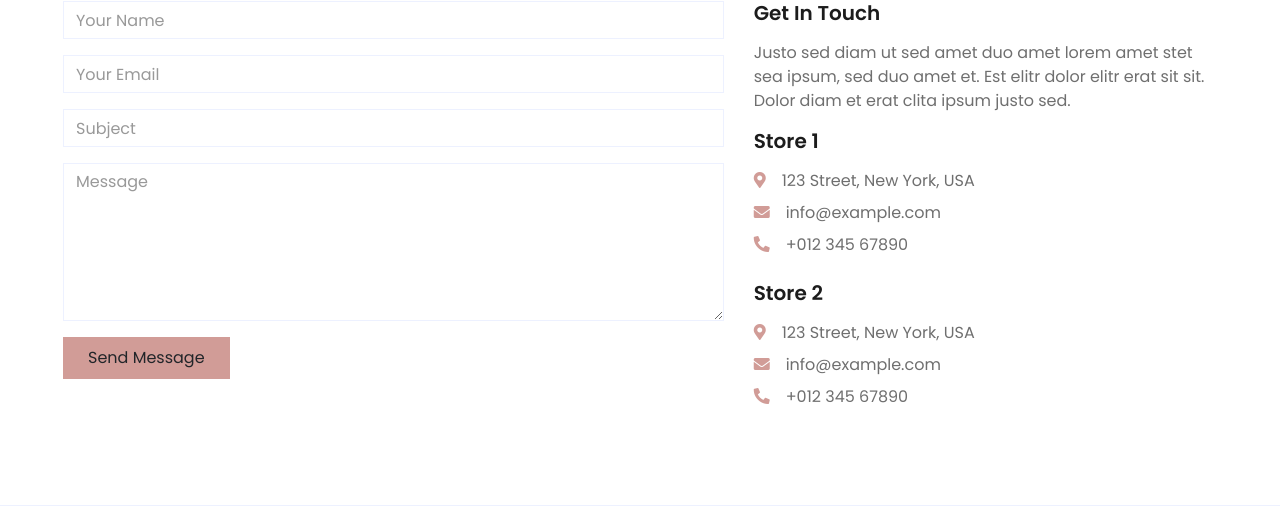
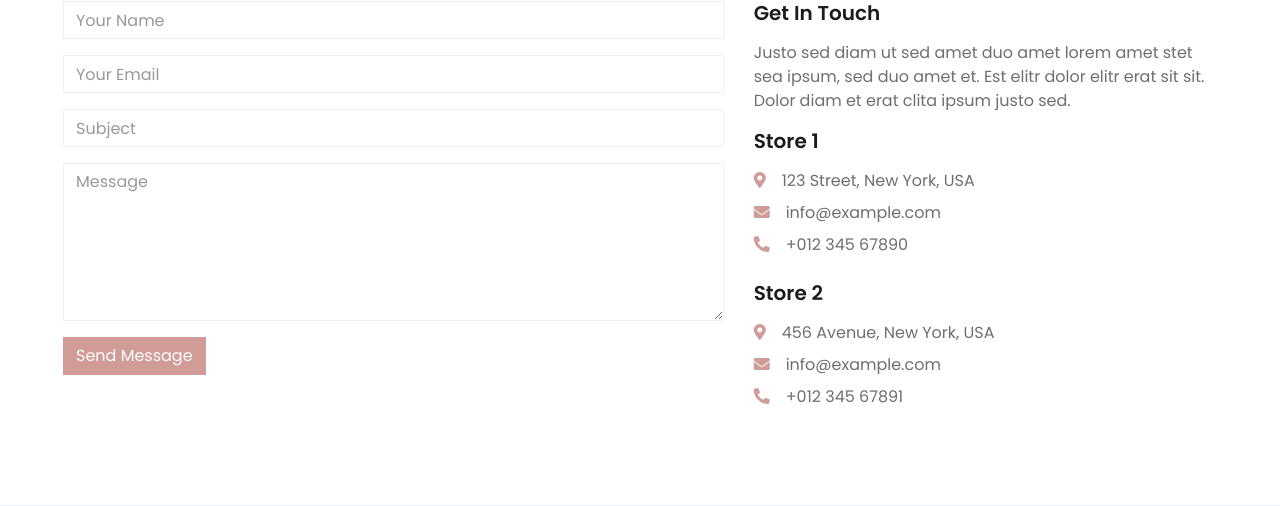
Before and after one commit to AliyevAshir/ecommerce, a Flask app: page /contact/ in a window 1280 px wide. Shown: the part 698-1204 px from the top of the page. Run offline with Flask 3, Linux system fonts and the light colour scheme; data that the repository does not hold is empty; parts of the project's set-up code (start-up, migrations or seed data) failed here and were passed over; some libraries are stand-ins or nearby versions.

Commit message:
Ecommerce

```diff
--- a/routes.py
+++ b/routes.py
@@ -320,11 +320,10 @@ def verify_otp(email):
 
 
 @app.context_processor
-def inject_categories():
+def inject_global_variables():
+
     categories = Category.query.all()
-    return dict(categories=categories)
-@app.context_processor
-def inject_cart_and_favorites_count():
+
     user_id = session.get('user_id')
     if user_id:
         favorites_count = Favorite.query.filter_by(user_id=user_id).count()
@@ -333,7 +332,6 @@ def inject_cart_and_favorites_count():
         favorites_count = 0
         cart_count = 0
 
-    return dict(favorites_count=favorites_count, cart_count=cart_count)
-
+    return dict(categories=categories, favorites_count=favorites_count, cart_count=cart_count)
 if __name__ == '__main__':
     app.run(debug=True)
--- a/templates/contact.html
+++ b/templates/contact.html
@@ -2,6 +2,7 @@
 
 {% block content %}
 <link rel="stylesheet" href="{{ url_for('static', filename='css/style.css') }}">
+<script src="https://code.jquery.com/jquery-3.6.0.min.js"></script>
 
 <!-- Page Header Start -->
 <div class="container-fluid bg-secondary mb-5">
@@ -16,6 +17,11 @@
 </div>
 <!-- Page Header End -->
 
+<!-- Flash Messages -->
+<div class="container">
+    <div id="flash-messages"></div>
+</div>
+
 <!-- Contact Start -->
 <div class="container-fluid pt-5">
     <div class="text-center mb-4">
@@ -24,8 +30,7 @@
     <div class="row px-xl-5">
         <div class="col-lg-7 mb-5">
             <div class="contact-form">
-                    <div id="success"></div>
-                    <form method="POST" action="{{ url_for('contact') }}">
+                <form id="contactForm">
                     <div class="control-group">
                         <input type="text" name="name" class="form-control" id="name" placeholder="Your Name"
                             required="required" data-validation-required-message="Please enter your name" />
@@ -48,8 +53,7 @@
                         <p class="help-block text-danger"></p>
                     </div>
                     <div>
-                            <button class="btn btn-primary py-2 px-4" type="submit" id="sendMessageButton">Send
-                                Message</button>
+                        <button class="btn" style="background-color: #D19C97; color: white; py-2 px-4" type="submit" id="sendMessageButton">Send Message</button>
                     </div>
                 </form>
             </div>
@@ -65,13 +69,45 @@
             </div>
             <div class="d-flex flex-column">
                 <h5 class="font-weight-semi-bold mb-3">Store 2</h5>
-                    <p class="mb-2"><i class="fa fa-map-marker-alt text-primary mr-3"></i>123 Street, New York, USA</p>
+                <p class="mb-2"><i class="fa fa-map-marker-alt text-primary mr-3"></i>456 Avenue, New York, USA</p>
                 <p class="mb-2"><i class="fa fa-envelope text-primary mr-3"></i>info@example.com</p>
-                    <p class="mb-0"><i class="fa fa-phone-alt text-primary mr-3"></i>+012 345 67890</p>
+                <p class="mb-0"><i class="fa fa-phone-alt text-primary mr-3"></i>+012 345 67891</p>
             </div>
         </div>
     </div>
 </div>
 <!-- Contact End -->
 
+<script>
+    $(document).ready(function() {
+        $('#contactForm').on('submit', function(e) {
+            e.preventDefault(); // Prevent the default form submission
+
+            // Collect form data
+            const formData = {
+                name: $('#name').val(),
+                email: $('#email').val(),
+                subject: $('#subject').val(),
+                message: $('#message').val()
+            };
+
+            // AJAX request
+            $.ajax({
+                type: 'POST',
+                url: '{{ url_for("contact") }}',
+                data: JSON.stringify(formData),
+                contentType: 'application/json',
+                success: function(response) {
+                    $('#flash-messages').html('<div class="alert alert-success">' + response.message + '</div>');
+                    $('#contactForm')[0].reset(); // Reset form fields
+                },
+                error: function(xhr) {
+                    const errorMessage = xhr.responseJSON.message || 'An error occurred. Please try again.';
+                    $('#flash-messages').html('<div class="alert alert-danger">' + errorMessage + '</div>');
+                }
+            });
+        });
+    });
+</script>
+
 {% endblock %}
```
Also changed, not shown: templates/base.html (line endings or trailing spaces). Lines whose indentation alone changed are shown as unchanged.
